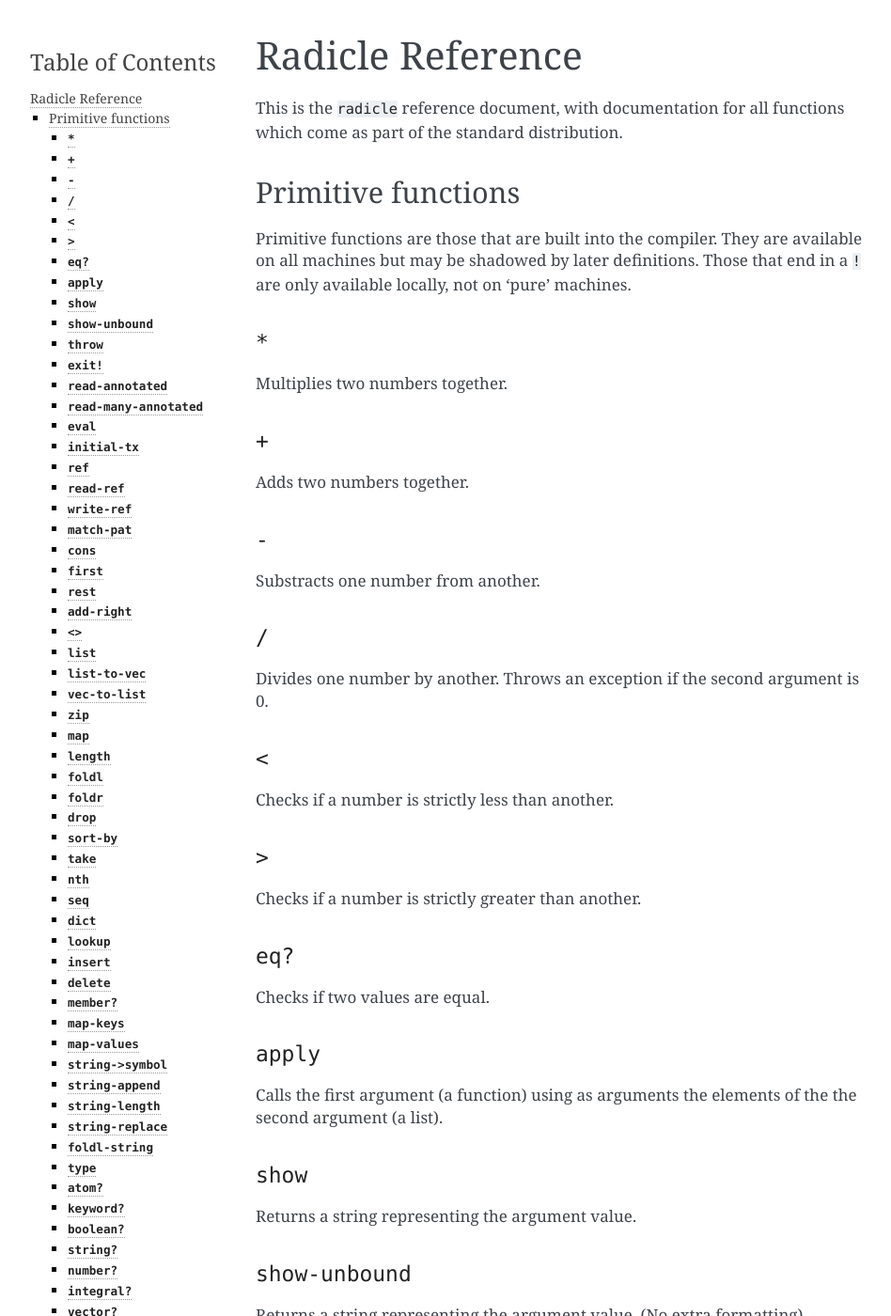
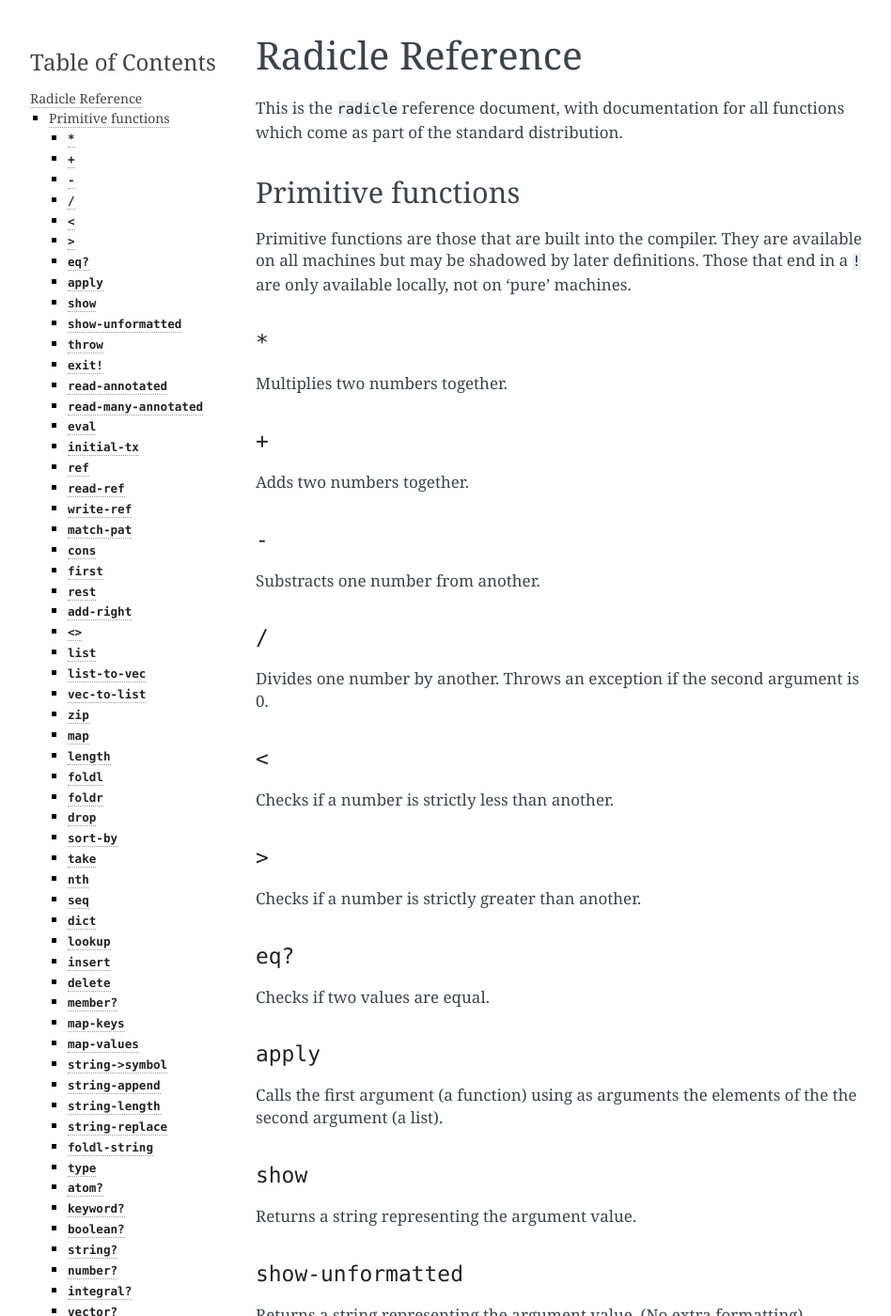
Before and after one commit to radicle-dev/radicle-alpha, a Sphinx documentation site: the page built from docs/source/reference.rst, in a window 1280 px wide and 1400 px high. Shown: the whole window at 94% size, without its empty margins (148-1096 px from the left). Built offline with Sphinx 7.4.7, drawn with Linux system fonts in a browser that asks for light colours; pages that are not in the unit, such as notebooks, are missing from menus.

Commit message:
Address review comments

```diff
--- a/docs/source/reference.rst
+++ b/docs/source/reference.rst
@@ -59,8 +59,8 @@ the the second argument (a list).
 
 Returns a string representing the argument value.
 
-``show-unbound``
-~~~~~~~~~~~~~~~~
+``show-unformatted``
+~~~~~~~~~~~~~~~~~~~~
 
 Returns a string representing the argument value. (No extra formatting)
 
--- a/reference-doc.yaml
+++ b/reference-doc.yaml
@@ -24,7 +24,7 @@ primFns:
 - eq?
 - apply
 - show
-- show-unbound
+- show-unformatted
 - throw
 - exit!
 - read-annotated
```
Also changed, not shown: 5 other files.
